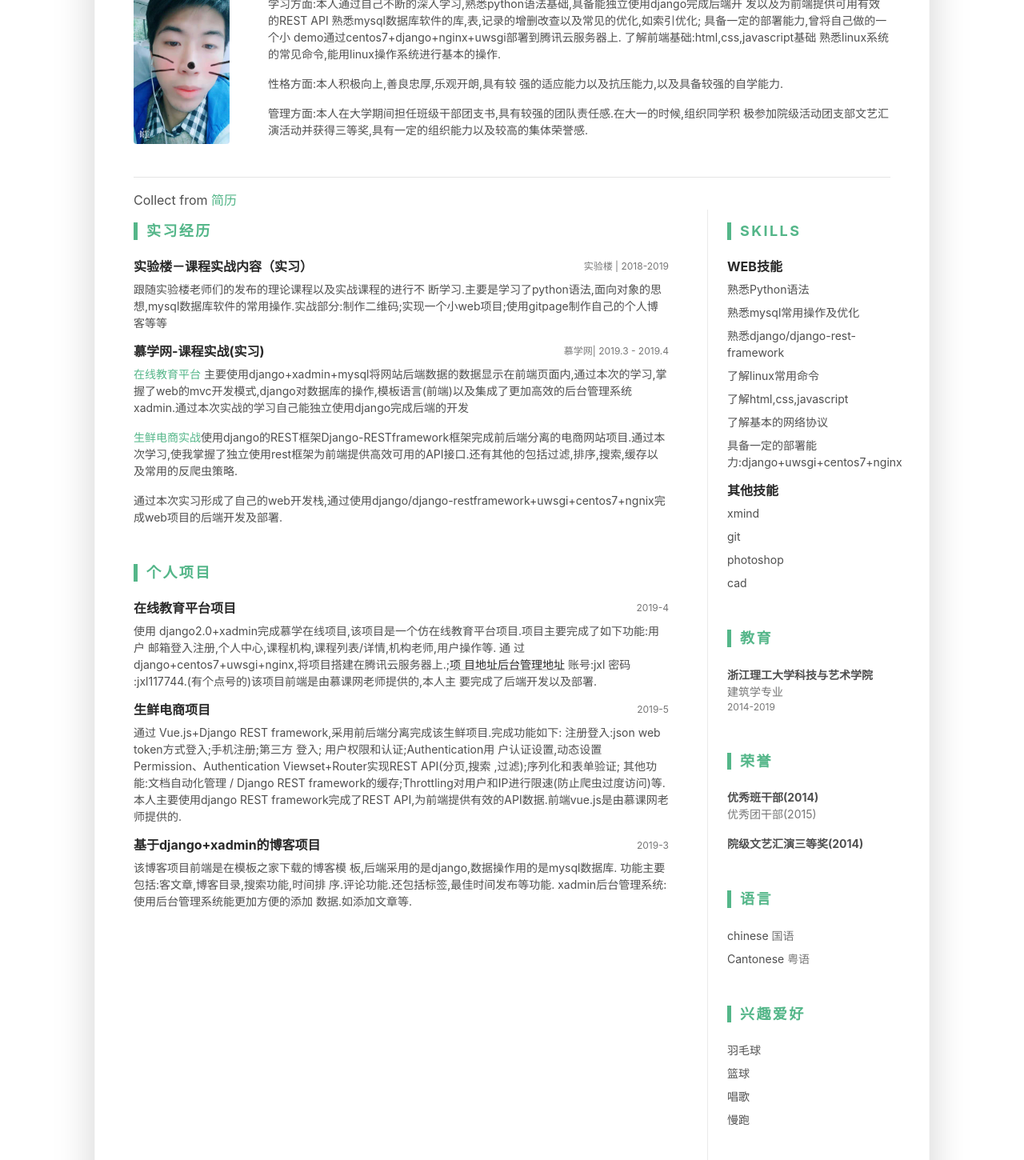
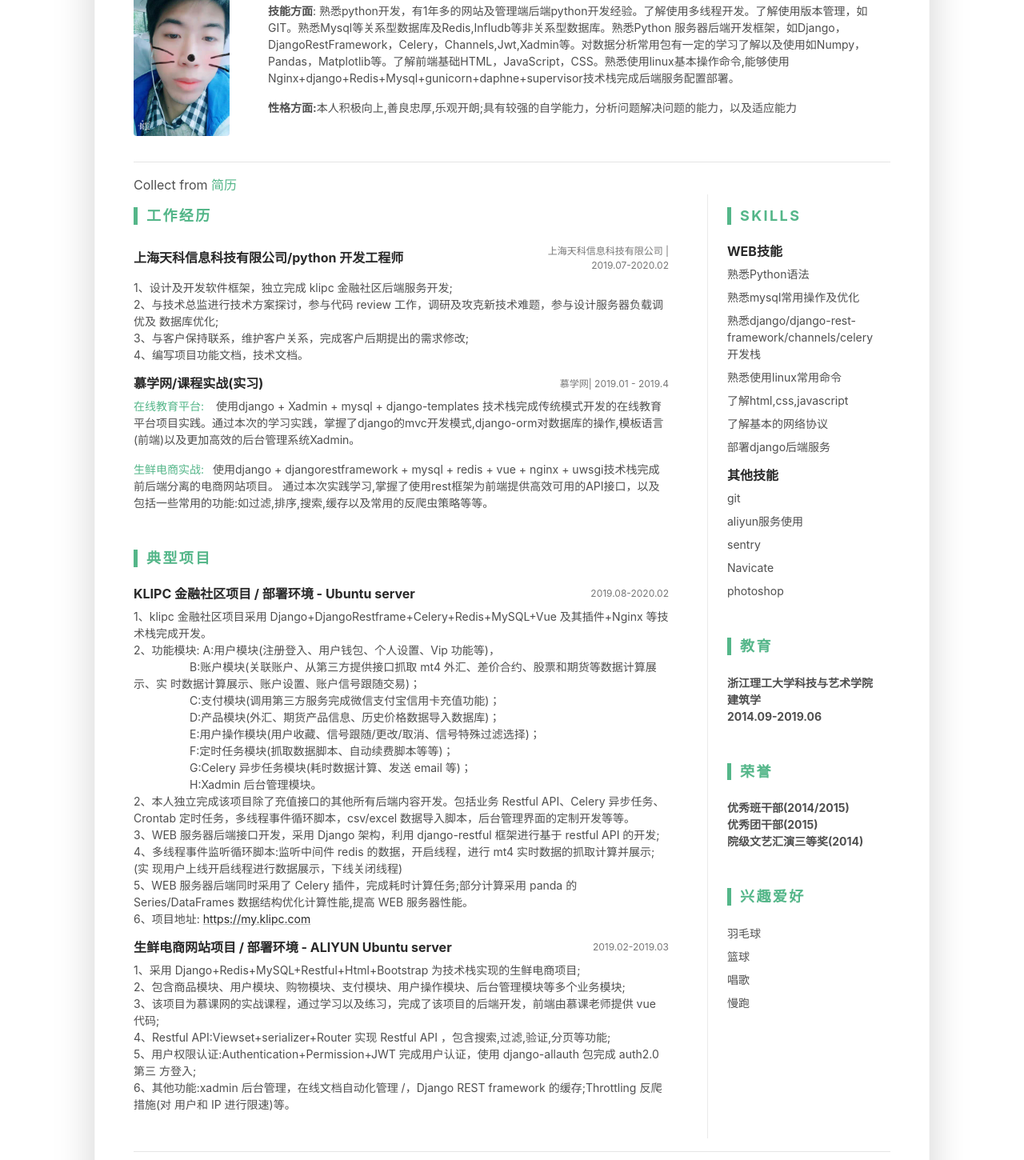
Before and after one commit to jxl19960202/jxl19960202.github.io, a plain HTML site: page index.html in a window 1280 px wide. Shown: the part 341-1791 px from the top of the page at 80% size. Drawn offline with nearby package versions, Linux system fonts and the light colour scheme; files that its build step writes are made by us from their sources.

Commit message:
Modification du cv

```diff
--- a/index.html
+++ b/index.html
@@ -41,9 +41,9 @@
 						<div class="resume-contact col-12 col-md-6 col-lg-4 col-xl-3">
 							<ul class="list-unstyled mb-0">
 								<li class="mb-2"><i class="fas fa-phone-square fa-fw fa-lg mr-2 "></i><a class="resume-link" href="tel:#">17348845156</a></li>
-								<li class="mb-2"><i class="fas fa-envelope-square fa-fw fa-lg mr-2"></i><a class="resume-link" href="mailto:#">JiangXiaoLong_1996@qq.com</a></li>
-								<li class="mb-2"><i class="fas fa-globe fa-fw fa-lg mr-2"></i><a class="resume-link" href="#">https://github.com/jxl19960202</a></li>
-								<li class="mb-0"><i class="fas fa-map-marker-alt fa-fw fa-lg mr-2"></i>杭州</li>
+								<li class="mb-2"><i class="fas fa-envelope-square fa-fw fa-lg mr-2"></i><a class="resume-link" href="mailto:#">2962883712@qq.com</a></li>
+								<li class="mb-2"><i class="fas fa-globe fa-fw fa-lg mr-2"></i><a class="resume-link" href="https://github.com/jxl19960202">https://github.com/jxl19960202</a></li>
+								<li class="mb-0"><i class="fas fa-map-marker-alt fa-fw fa-lg mr-2"></i>上海嘉定</li>
 							</ul>
 						</div><!--//resume-contact-->
 					</div><!--//row-->
@@ -54,15 +54,10 @@
 					<div class="media flex-column flex-md-row align-items-center">
 						<img class="resume-profile-image mb-3 mb-md-0 mr-md-5 ml-md-0 rounded mx-auto" src="assets/images/12.jpg" alt="image">
 						<div class="media-body text-left">
-							<p class="mb-0"><p>自我评价</p><p>学习方面:本人通过自己不断的深入学习,熟悉python语法基础,具备能独立使用django完成后端开 发以及为前端提供可用有效的REST API
-熟悉mysql数据库软件的库,表,记录的增删改查以及常见的优化,如索引优化;
-具备一定的部署能力,曾将自己做的一个小 demo通过centos7+django+nginx+uwsgi部署到腾讯云服务器上.
-了解前端基础:html,css,javascript基础
- 熟悉linux系统的常见命令,能用linux操作系统进行基本的操作.</p>
+							<p class="mb-0"><p><b>综合概述</b></p><p><b>技能方面</b>:     熟悉python开发，有1年多的网站及管理端后端python开发经验。了解使用多线程开发。了解使用版本管理，如GIT。熟悉Mysql等关系型数据库及Redis,Infludb等非关系型数据库。熟悉Python 服务器后端开发框架，如Django，DjangoRestFramework，Celery，Channels,Jwt,Xadmin等。对数据分析常用包有一定的学习了解以及使用如Numpy，Pandas，Matplotlib等。了解前端基础HTML，JavaScript，CSS。熟悉使用linux基本操作命令,能够使用Nginx+django+Redis+Mysql+gunicorn+daphne+supervisor技术栈完成后端服务配置部署。</p>
 
-<p>性格方面:本人积极向上,善良忠厚,乐观开朗,具有较 强的适应能力以及抗压能力,以及具备较强的自学能力.</p>
+<p><b>性格方面:</b>本人积极向上,善良忠厚,乐观开朗;具有较强的自学能力，分析问题解决问题的能力，以及适应能力</p>
 
-<p>管理方面:本人在大学期间担任班级干部团支书,具有较强的团队责任感.在大一的时候,组织同学积 极参加院级活动团支部文艺汇演活动并获得三等奖,具有一定的组织能力以及较高的集体荣誉感.</p> </p>
 						</div><!--//media-body-->
 					</div>
 				</div><!--//resume-intro-->
@@ -72,29 +67,31 @@
 					<div class="row">
 						<div class="resume-main col-12 col-lg-8 col-xl-9 pr-0 pr-lg-5">
 							<section class="work-section py-3">
-								<h3 class="text-uppercase resume-section-heading mb-4">实习经历</h3>
+								<h3 class="text-uppercase resume-section-heading mb-4">工作经历</h3>
 								<div class="item">
 									<div class="item-heading row align-items-center mb-2">
-										<h4 class="item-title col-12 col-md-6 col-lg-8 mb-2 mb-md-0">实验楼－课程实战内容（实习）</h4>
-										<div class="item-meta col-12 col-md-6 col-lg-4 text-muted text-left text-md-right">实验楼 | 2018-2019</div>
+										<h4 class="item-title col-12 col-md-6 col-lg-8 mb-2 mb-md-0">上海天科信息科技有限公司/python 开发工程师</h4>
+										<div class="item-meta col-12 col-md-6 col-lg-4 text-muted text-left text-md-right">上海天科信息科技有限公司 | 2019.07-2020.02</div>
 
 									</div>
 									<div class="item-content">
-										<p>跟随实验楼老师们的发布的理论课程以及实战课程的进行不 断学习.主要是学习了python语法,面向对象的思想,mysql数据库软件的常用操作.实战部分:制作二维码;实现一个小web项目;使用gitpage制作自己的个人博客等等
+										<p>1、设计及开发软件框架，独立完成 klipc 金融社区后端服务开发;<br>
+											2、与技术总监进行技术方案探讨，参与代码 review 工作，调研及攻克新技术难题，参与设计服务器负载调优及 数据库优化;<br>
+											3、与客户保持联系，维护客户关系，完成客户后期提出的需求修改;<br>
+											4、编写项目功能文档，技术文档。<br>
 										</p>
 									</div>
 								</div><!--//item-->
 								<div class="item">
 									<div class="item-heading row align-items-center mb-2">
-										<h4 class="item-title col-12 col-md-6 col-lg-8 mb-2 mb-md-0">慕学网-课程实战(实习)</h4>
-										<div class="item-meta col-12 col-md-6 col-lg-4 text-muted text-left text-md-right">慕学网| 2019.3 - 2019.4</div>
+										<h4 class="item-title col-12 col-md-6 col-lg-8 mb-2 mb-md-0">慕学网/课程实战(实习)</h4>
+										<div class="item-meta col-12 col-md-6 col-lg-4 text-muted text-left text-md-right">慕学网| 2019.01 - 2019.4</div>
 
 									</div>
 									<div class="item-content">
-										<p> <a href="https://coding.imooc.com/class/368.html">在线教育平台</a> 主要使用django+xadmin+mysql将网站后端数据的数据显示在前端页面内,通过本次的学习,掌握了web的mvc开发模式,django对数据库的操作,模板语言(前端)以及集成了更加高效的后台管理系统xadmin.通过本次实战的学习自己能独立使用django完成后端的开发</p>
-									<p><a href="https://coding.imooc.com/class/131.html">生鲜电商实战</a>使用django的REST框架Django-RESTframework框架完成前后端分离的电商网站项目.通过本次学习,使我掌握了独立使用rest框架为前端提供高效可用的API接口.还有其他的包括过滤,排序,搜索,缓存以及常用的反爬虫策略.</p>
-										<p>通过本次实习形成了自己的web开发栈,通过使用django/django-restframework+uwsgi+centos7+ngnix完成web项目的后端开发及部署.</p>
-
+										<p> <a href="https://coding.imooc.com/class/368.html">在线教育平台:</a> &ensp; 使用django + Xadmin + mysql + django-templates 技术栈完成传统模式开发的在线教育平台项目实践。通过本次的学习实践，掌握了django的mvc开发模式,django-orm对数据库的操作,模板语言(前端)以及更加高效的后台管理系统Xadmin。</p>
+									<p><a href="https://coding.imooc.com/class/131.html">生鲜电商实战:</a>&ensp; 使用django + djangorestframework + mysql + redis + vue + nginx + uwsgi技术栈完成前后端分离的电商网站项目。
+										通过本次实践学习,掌握了使用rest框架为前端提供高效可用的API接口，以及包括一些常用的功能:如过滤,排序,搜索,缓存以及常用的反爬虫策略等等。</p>
 									</div>
 								</div><!--//item-->
 
@@ -102,47 +99,48 @@
 
 
 							<section class="project-section py-3">
-								<h3 class="text-uppercase resume-section-heading mb-4">个人项目</h3>
+								<h3 class="text-uppercase resume-section-heading mb-4">典型项目</h3>
 								<div class="item mb-3">
 									<div class="item-heading row align-items-center mb-2">
-										<h4 class="item-title col-12 col-md-6 col-lg-8 mb-2 mb-md-0">在线教育平台项目</h4>
-										<div class="item-meta col-12 col-md-6 col-lg-4 text-muted text-left text-md-right">2019-4</div>
+										<h4 class="item-title col-12 col-md-6 col-lg-8 mb-2 mb-md-0">KLIPC 金融社区项目 / 部署环境 - Ubuntu server</h4>
+										<div class="item-meta col-12 col-md-6 col-lg-4 text-muted text-left text-md-right">2019.08-2020.02</div>
 
 									</div>
 									<div class="item-content">
-										<p>使用 django2.0+xadmin完成慕学在线项目,该项目是一个仿在线教育平台项目.项目主要完成了如下功能:用户 邮箱登入注册,个人中心,课程机构,课程列表/详情,机构老师,用户操作等.
-											通 过django+centos7+uwsgi+nginx,将项目搭建在腾讯云服务器上.;<a href="http://148.70.239.216" class="theme-link">项 目地址</a><a href="http://148.70.239.216/xadmin/" class="theme-link">后台管理地址</a> 账号:jxl 密码 :jxl117744.(有个点号的)该项目前端是由慕课网老师提供的,本人主 要完成了后端开发以及部署.</p>
+										<p>1、klipc 金融社区项目采用
+Django+DjangoRestframe+Celery+Redis+MySQL+Vue 及其插件+Nginx 等技术栈完成开发。<br>
+											2、功能模块:
+											A:用户模块(注册登入、用户钱包、个人设置、Vip 功能等)，<br>
+											&ensp;&ensp;&ensp;&ensp;&ensp;&ensp;&ensp;&ensp;&ensp;&ensp;B:账户模块(关联账户、从第三方提供接口抓取 mt4 外汇、差价合约、股票和期货等数据计算展示、实 时数据计算展示、账户设置、账户信号跟随交易)；<br>
+											&ensp;&ensp;&ensp;&ensp;&ensp;&ensp;&ensp;&ensp;&ensp;&ensp;C:支付模块(调用第三方服务完成微信支付宝信用卡充值功能)；<br>
+											&ensp;&ensp;&ensp;&ensp;&ensp;&ensp;&ensp;&ensp;&ensp;&ensp;D:产品模块(外汇、期货产品信息、历史价格数据导入数据库)；<br>
+											&ensp;&ensp;&ensp;&ensp;&ensp;&ensp;&ensp;&ensp;&ensp;&ensp;E:用户操作模块(用户收藏、信号跟随/更改/取消、信号特殊过滤选择)；<br>
+											&ensp;&ensp;&ensp;&ensp;&ensp;&ensp;&ensp;&ensp;&ensp;&ensp;F:定时任务模块(抓取数据脚本、自动续费脚本等等)；<br>
+											&ensp;&ensp;&ensp;&ensp;&ensp;&ensp;&ensp;&ensp;&ensp;&ensp;G:Celery 异步任务模块(耗时数据计算、发送 email 等)；<br>
+											&ensp;&ensp;&ensp;&ensp;&ensp;&ensp;&ensp;&ensp;&ensp;&ensp;H:Xadmin 后台管理模块。<br>
+											2、本人独立完成该项目除了充值接口的其他所有后端内容开发。包括业务 Restful API、Celery 异步任务、Crontab 定时任务，多线程事件循环脚本，csv/excel 数据导入脚本，后台管理界面的定制开发等等。
+<br>3、WEB 服务器后端接口开发，采用 Django 架构，利用 django-restful 框架进行基于 restful API 的开发;<br>
+											4、多线程事件监听循环脚本:监听中间件 redis 的数据，开启线程，进行 mt4 实时数据的抓取计算并展示;(实 现用户上线开启线程进行数据展示，下线关闭线程)
+<br>5、WEB 服务器后端同时采用了 Celery 插件，完成耗时计算任务;部分计算采用 panda 的 Series/DataFrames 数据结构优化计算性能,提高 WEB 服务器性能。<br>
+											6、项目地址: <a href="https://my.klipc.com" class="theme-link">https://my.klipc.com</a></p>
 
 
 									</div>
 								</div><!--//item-->
 								<div class="item">
 									<div class="item-heading row align-items-center mb-2">
-										<h4 class="item-title col-12 col-md-6 col-lg-8 mb-2 mb-md-0">生鲜电商项目</h4>
-										<div class="item-meta col-12 col-md-6 col-lg-4 text-muted text-left text-md-right">2019-5</div>
+										<h4 class="item-title col-12 col-md-6 col-lg-8 mb-2 mb-md-0">生鲜电商网站项目 / 部署环境 - ALIYUN Ubuntu server</h4>
+										<div class="item-meta col-12 col-md-6 col-lg-4 text-muted text-left text-md-right">2019.02-2019.03</div>
 
 									</div>
 									<div class="item-content">
-										<p>  通过 Vue.js+Django REST framework,采用前后端分离完成该生鲜项目.完成功能如下:
-										   注册登入:json web token方式登入;手机注册;第三方 登入;
-										    用户权限和认证;Authentication用 户认证设置,动态设置Permission、Authentication
-										   Viewset+Router实现REST API(分页,搜索 ,过滤);序列化和表单验证;
-										    其他功能:文档自动化管理 / Django REST framework的缓存;Throttling对用户和IP进行限速(防止爬虫过度访问)等.
-										    本人主要使用django REST framework完成了REST API,为前端提供有效的API数据.前端vue.js是由慕课网老师提供的.
+										<p>1、采用 Django+Redis+MySQL+Restful+Html+Bootstrap 为技术栈实现的生鲜电商项目;<br>
+											2、包含商品模块、用户模块、购物模块、支付模块、用户操作模块、后台管理模块等多个业务模块;<br>
+											3、该项目为慕课网的实战课程，通过学习以及练习，完成了该项目的后端开发，前端由慕课老师提供 vue 代码;<br>
+											4、Restful API:Viewset+serializer+Router 实现 Restful API ，包含搜索,过滤,验证,分页等功能;<br>
+											5、用户权限认证:Authentication+Permission+JWT 完成用户认证，使用 django-allauth 包完成 auth2.0 第三 方登入;<br>
+											6、其他功能:xadmin 后台管理，在线文档自动化管理 /，Django REST framework 的缓存;Throttling 反爬措施(对 用户和 IP 进行限速)等。
 										</p>
-
-									</div>
-								</div><!--//item-->
-								<div class="item">
-									<div class="item-heading row align-items-center mb-2">
-										<h4 class="item-title col-12 col-md-6 col-lg-8 mb-2 mb-md-0">基于django+xadmin的博客项目</h4>
-										<div class="item-meta col-12 col-md-6 col-lg-4 text-muted text-left text-md-right">2019-3</div>
-
-									</div>
-									<div class="item-content">
-										<p>该博客项目前端是在模板之家下载的博客模 板,后端采用的是django,数据操作用的是mysql数据库.
-功能主要包括:客文章,博客目录,搜索功能,时间排 序.评论功能.还包括标签,最佳时间发布等功能.
-xadmin后台管理系统:使用后台管理系统能更加方便的添加 数据.如添加文章等.</p>
 
 									</div>
 								</div><!--//item-->
@@ -157,21 +155,22 @@ xadmin后台管理系统:使用后台管理系统能更加方便的添加 数据
 
 										<li class="mb-2">熟悉Python语法<li>
 											<li class="mb-2">熟悉mysql常用操作及优化</li>
-											<li class="mb-2">熟悉django/django-rest-framework</li>
-											<li class="mb-2">了解linux常用命令</li>
+											<li class="mb-2">熟悉django/django-rest-framework/channels/celery开发栈</li>
+											<li class="mb-2">熟悉使用linux常用命令</li>
 											<li class="mb-2">了解html,css,javascript</li>
 											<li class="mb-2">了解基本的网络协议<li>
-											<li class="mb-2">具备一定的部署能力:django+uwsgi+centos7+nginx</li>
+											<li class="mb-2">部署django后端服务</li>
 
 										</ul>
 									</div><!--//item-->
 									<div class="item">
 										<h4 class="item-title">其他技能</h4>
 										<ul class="list-unstyled resume-skills-list">
-											<li class="mb-2">xmind</li>
-											<li class="mb-2">git<li>
-												<li class="mb-2">photoshop</li>
-												<li>cad</li>
+											<li class="mb-2">git</li>
+											<li class="mb-2">aliyun服务使用<li>
+											<li class="mb-2">sentry</li>
+											<li class="mb-2">Navicate</li>
+											<li class="mb-2">photoshop</li>
 											</ul>
 										</div><!--//item-->
 									</section><!--//skills-section-->
@@ -179,9 +178,12 @@ xadmin后台管理系统:使用后台管理系统能更加方便的添加 数据
 										<h3 class="text-uppercase resume-section-heading mb-4">教育</h3>
 										<ul class="list-unstyled resume-education-list">
 											<li class="mb-3">
-												<div class="resume-degree font-weight-bold">浙江理工大学科技与艺术学院</div>
-												<div class="resume-degree-org text-muted">建筑学专业</div>
-												<div class="resume-degree-time text-muted">2014-2019</div>
+											<li><div class="font-weight-bold">浙江理工大学科技与艺术学院</div></li>
+											<li><div class="font-weight-bold">建筑学</div></li>
+											<li><div class="font-weight-bold">2014.09-2019.06</div></li>
+												<!--<div class="resume-degree font-weight-bold">浙江理工大学科技与艺术学院</div>-->
+												<!--<div class="resume-degree-org text-muted">建筑学</div>-->
+												<!--<div class="resume-degree-time text-muted">2014.09-2019.06</div>-->
 											</li>
 
 										</ul>
@@ -189,23 +191,31 @@ xadmin后台管理系统:使用后台管理系统能更加方便的添加 数据
 									<section class="education-section py-3">
 										<h3 class="text-uppercase resume-section-heading mb-4">荣誉</h3>
 										<ul class="list-unstyled resume-awards-list">
-											<li class="mb-3">
-												<div class="font-weight-bold">优秀班干部(2014)</div>
-												<div class="text-muted">优秀团干部(2015)</div>
+											<!--<li class="mb-3">-->
+												<!--<div class="font-weight-bold">优秀班干部(2014)</div>-->
+											<!--</li>-->
+																				<li>
+												<div class="font-weight-bold">优秀班干部(2014/2015)</div>
+
+											</li>
+											<li>
+												<div class="font-weight-bold">优秀团干部(2015)</div>
+
 											</li>
 											<li>
 												<div class="font-weight-bold">院级文艺汇演三等奖(2014)</div>
 
 											</li>
+
 										</ul>
 									</section><!--//education-section-->
-									<section class="skills-section py-3">
-										<h3 class="text-uppercase resume-section-heading mb-4">语言</h3>
-										<ul class="list-unstyled resume-lang-list">
-											<li class="mb-2">chinese <span class="text-muted">国语</span></li>
-											<li>Cantonese <span class="text-muted">粤语</span></li>
-										</ul>
-									</section><!--//certificates-section-->
+									<!--<section class="skills-section py-3">-->
+										<!--<h3 class="text-uppercase resume-section-heading mb-4">语言</h3>-->
+										<!--<ul class="list-unstyled resume-lang-list">-->
+											<!--<li class="mb-2">chinese <span class="text-muted">国语</span></li>-->
+											<!--<li>Cantonese <span class="text-muted">粤语</span></li>-->
+										<!--</ul>-->
+									<!--</section>&lt;!&ndash;//certificates-section&ndash;&gt;-->
 									<section class="skills-section py-3">
 										<h3 class="text-uppercase resume-section-heading mb-4">兴趣爱好</h3>
 										<ul class="list-unstyled resume-interests-list mb-0">
```
